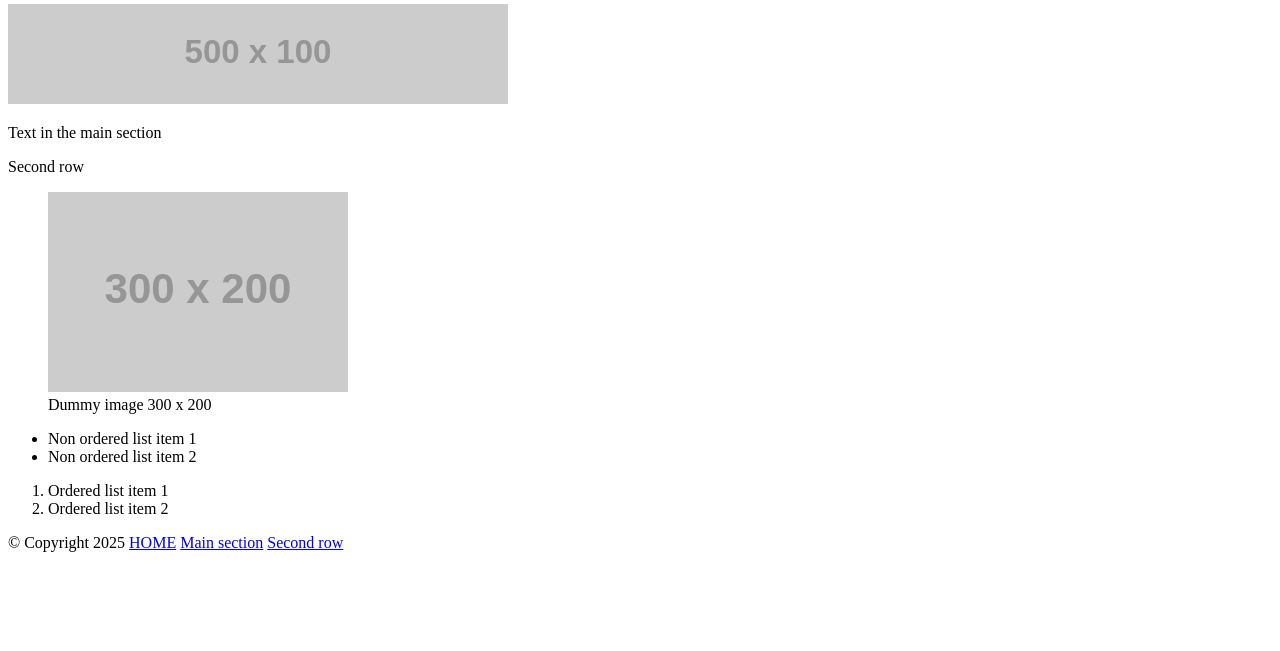
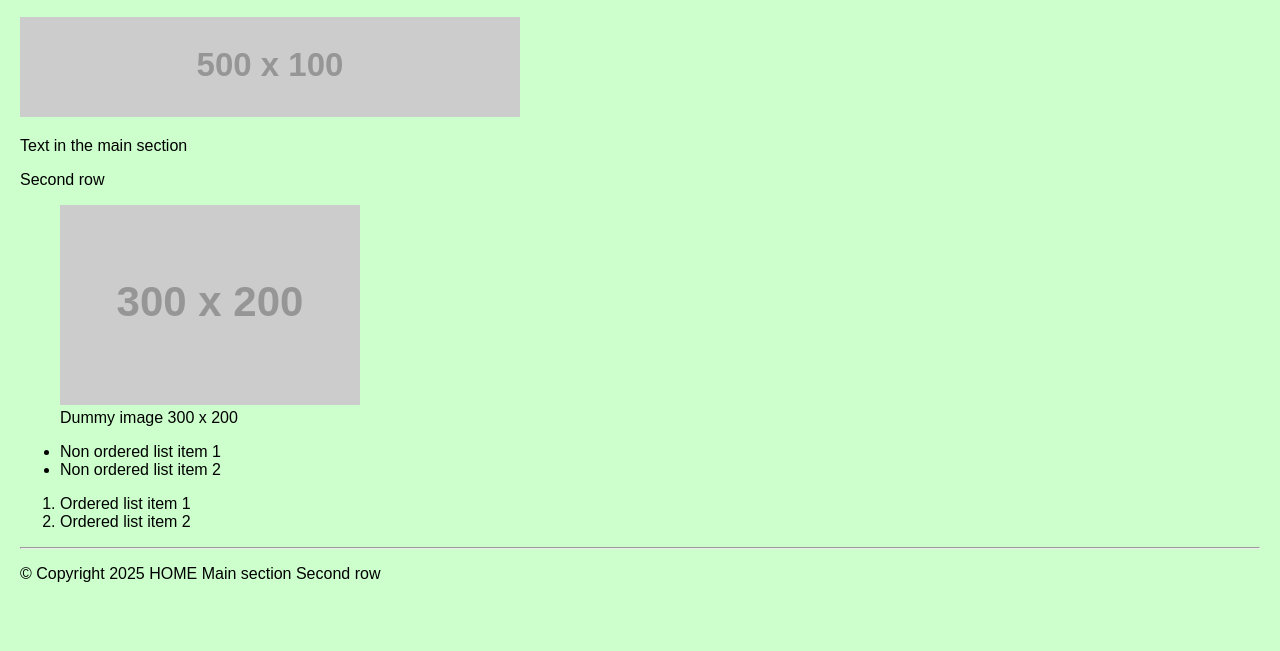
Before and after one commit to marco-vadopiano/first, a plain HTML site: page index.html in a window 1280 px wide. Shown: the part 149-800 px from the top of the page. Drawn offline with Linux system fonts and the light colour scheme; placeholder pictures from the web are drawn by us.

Commit message:
Add files via upload

```diff
--- a/index.html
+++ b/index.html
@@ -3,7 +3,7 @@
 <head>
     <meta charset="UTF-8">
     <link rel="icon" type="image/png" href="icon_512.png">
-    <link rel="stysheet" href="css/styles.css">
+    <link rel="stylesheet" href="css/styles.css">
     <title>Web page title</title>
 </head>
 <body>
@@ -41,6 +41,7 @@
         </main>
     <footer>
         <a name="footer"></a>
+        <hr>
         <p>&copy; Copyright 2025
             <a href="#home">HOME</a>
             <a href="#main-section">Main section</a>
```
